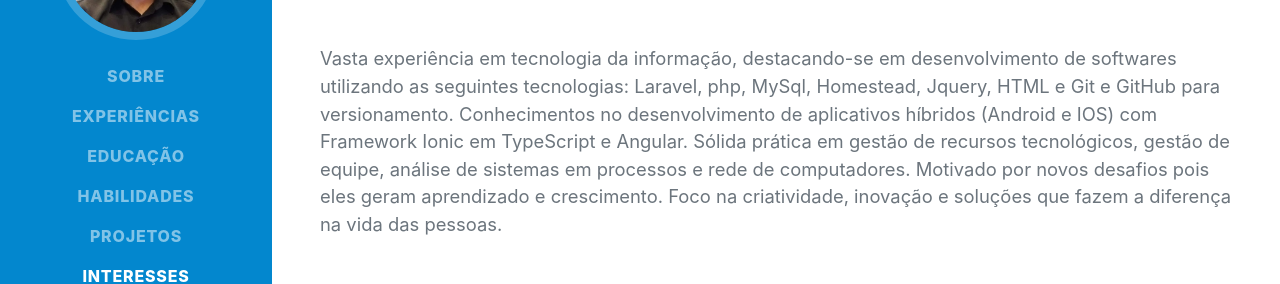
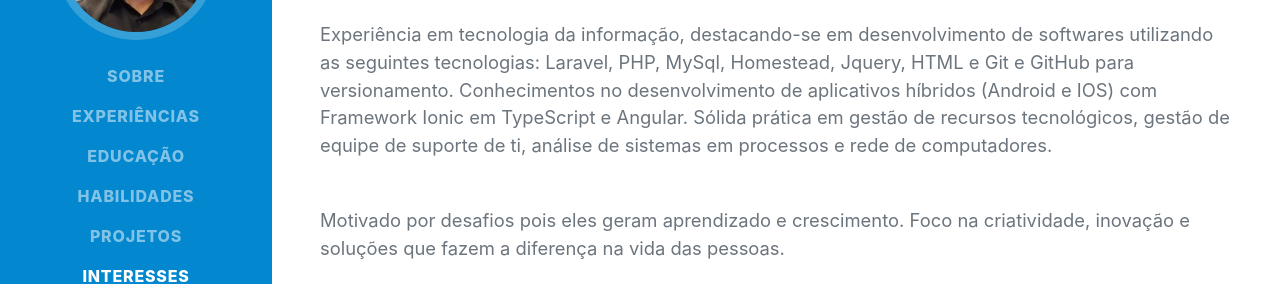
Before and after one commit to thalesbarbosab/about-me, a plain HTML site: page index.html in a window 1280 px wide. Shown: the part 314-598 px from the top of the page. Drawn offline with nearby package versions, Linux system fonts and the light colour scheme; a web font is replaced by a local one.

Commit message:
update some texts

```diff
--- a/index.html
+++ b/index.html
@@ -58,13 +58,14 @@
                     Ipiranga, São Paulo, SP, Brasil. (11) 93487-7289
                     <a href="mailto:dev.tbarbosa.bento@gmail.com">dev.tbarbosa.bento@gmail.com</a>
                 </div>
-                <p class="lead mb-5">Vasta experiência em tecnologia da informação, destacando-se em desenvolvimento de
-                    softwares utilizando as seguintes tecnologias: Laravel, php, MySql, Homestead, Jquery, HTML e Git e
+                <p class="lead mb-5">Experiência em tecnologia da informação, destacando-se em desenvolvimento de
+                    softwares utilizando as seguintes tecnologias: Laravel, PHP, MySql, Homestead, Jquery, HTML e Git e
                     GitHub para versionamento. Conhecimentos no desenvolvimento de aplicativos híbridos (Android e IOS)
                     com Framework Ionic em TypeScript e Angular. Sólida prática em gestão de recursos tecnológicos,
-                    gestão de equipe, análise de sistemas em processos e rede de computadores. Motivado por novos
-                    desafios pois eles geram aprendizado e crescimento. Foco na criatividade, inovação e soluções que
-                    fazem a diferença na vida das pessoas.</p>
+                    gestão de equipe de suporte de ti, análise de sistemas em processos e rede de computadores. </p>
+                <p class="lead mb-5">Motivado por desafios pois eles geram aprendizado e crescimento. Foco na criatividade, inovação e soluções que
+                    fazem a diferença na vida das pessoas.
+                </p>
                 <div class="social-icons">
                     <a class="social-icon" href="https://www.linkedin.com/in/thalesbento/" target="_blank"><i
                         class="fab fa-linkedin-in"></i></a>
@@ -609,6 +610,9 @@
                     ser melhor atraves das minhas entregas.</p>
                 <p class="mb-0">Agradeço a Deus por me permitir tantas realizações e para que através do meu trabalho e
                     esforço seu nome seja glorificado.</p>
+                <p class="mb-0">
+                    <b>Romanos 11:36 - Portanto dele, por Ele e para Ele são todas as coisas. A Ele seja a glória perpetuamente! Amém.</b>
+                </p>
             </div>
         </section>
         <hr class="m-0" />
```
